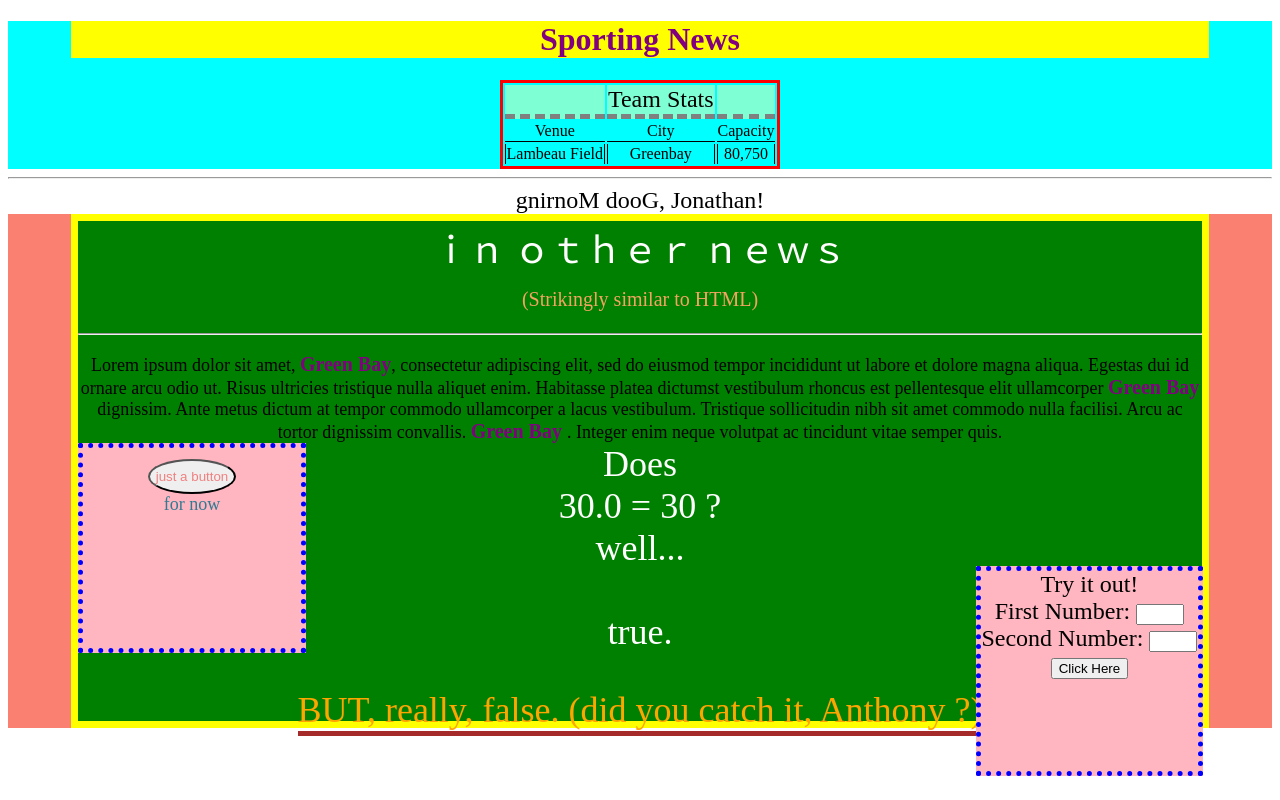
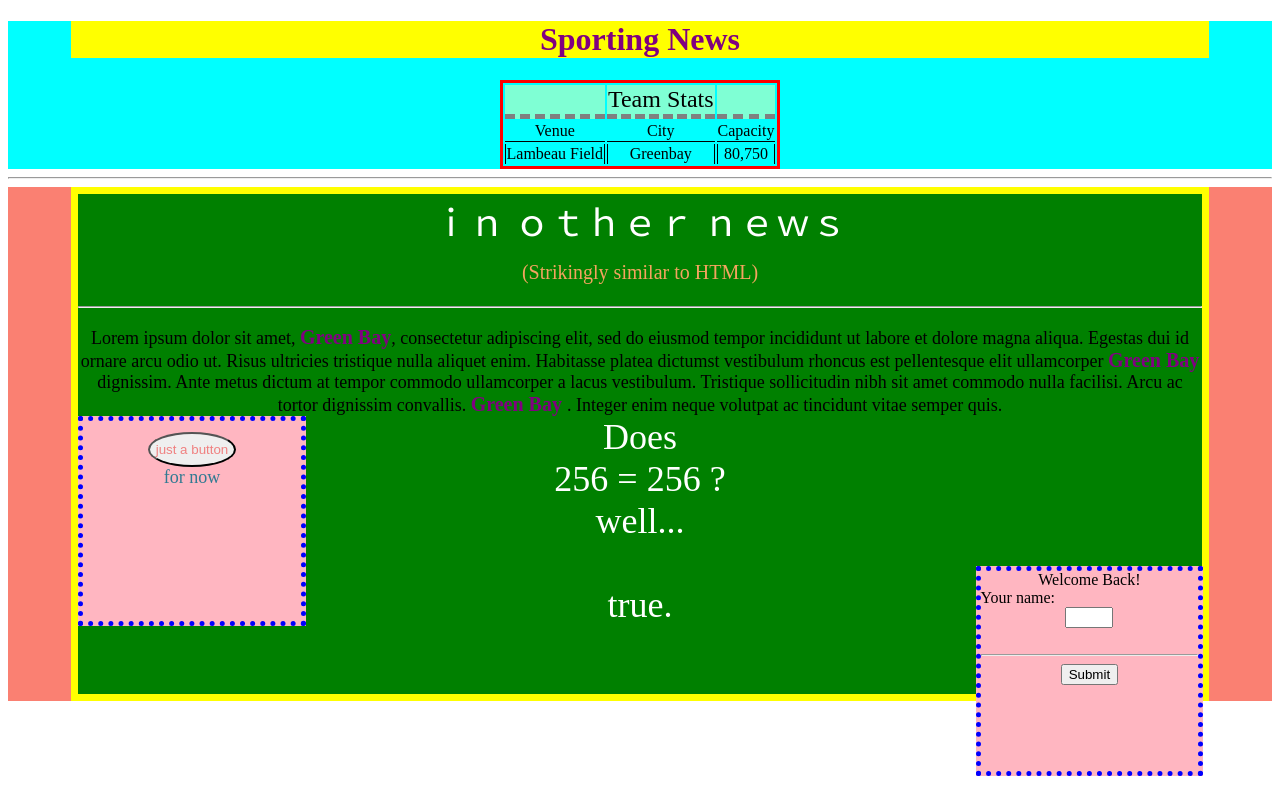
Before and after one commit to amcmullen9291/first-PHP-project, a PHP site: page /site.php in a window 1280 px wide. Run offline with PHP 8.4, Linux system fonts and the light colour scheme; data that the repository does not hold is empty.

Commit message:
user input

```diff
--- a/site.php
+++ b/site.php
@@ -2,21 +2,12 @@
 <html>
     <?php
         $page = $_SERVER['PHP_SELF'];
-        $sec = "30";
-    ?>
-    <head>
-        <meta http-equiv="refresh" content="<?php echo $sec?>;URL='<?php echo $page?>'">
-        <link rel="stylesheet" type="text/css" href="style.css">
-            <meta charset="uft-8">
-        <title>PHP Power</title>
-    </head>
-    <body>
-        <?php
-        $Name = "Anthony";
+        $sec = "";
+        // $Name = "Anthony";
         $Greeting = "Good Morning";
         $City = "Green Bay";
-        $number1 = "30.0";
-        $number2 = 30;
+        $number1 = 256;
+        $number2 = 256;
         if($number1 == $number2){
             $Boolean = "true";
             if($number1 === $number2){
@@ -34,6 +25,15 @@
             $Boolean2 = "";
         }
 
+    ?>
+    <head>
+        <meta http-equiv="refresh" content="<?php echo $sec?>;URL='<?php echo $page?>'">
+        <link rel="stylesheet" type="text/css" href="style.css">
+            <meta charset="uft-8">
+        <title>PHP Power</title>
+    </head>
+    <body>
+        <?php
         echo"
         <div class='tophalf'><center><h1>Sporting News</h1></center>
         <center><table>
@@ -57,8 +57,13 @@
         </div>";
 
         echo "<hr/>";
+        if($_POST['Name']){
+            $Name = $_POST['Name'];
         echo"
         <center id='middle'>$Greeting, $Name!<center>
+        ";
+    }
+    echo"
         <div id='bottom_background'>
         <center><div id='bottom'>
         <div id='bottomSection'>ｉｎ ｏｔｈｅｒ ｎｅｗｓ</div>
@@ -72,7 +77,7 @@
         </div>
         <div id='numbertest'>
         Does
-        <div class='numbers'> $number1  = $number2 ?</div>
+        <div class='numbers'> $number1 = $number2 ?</div>
         <div>well...</div>
         <br/>
         $Boolean.";
@@ -87,14 +92,25 @@
         </center>
         </div>";
         ?>
-        <form class="NumberBox2" action="site.php" method="get">
-            <label><center>Try it out!</center></label>
-            <label>First Number:</label>
-            <input class="inputfields" type="text" name="number"/>
-            <label>Second Number:</label>
-            <input class="inputfields" type="text" name="number2"/><br/>
-            <input id="TopJustButton" type="submit" value="Click Here">
+        <?php
+        pre_r($_POST);
 
+        ?>
+
+        <form class="NumberBox2" action="" method="POST">
+            <label><center>Welcome Back!</center></label>
+            <div><label>Your name:</label></div>
+            <center><input class="inputfields" type="text" name="Name" value=""/></center><br/>
+            <hr/>
+            <center><input id="TopJustButton" type="submit" value="Submit"></center>
         </form>
+        <?php
+        function pre_r( $array ){
+            echo '<pre>';
+            // print_r($array);
+            echo '</pre>';
+            // $Name = $_POST['Name'];
+        }
+        ?>
     </body>
 </html>
--- a/style.css
+++ b/style.css
@@ -78,7 +78,7 @@ td {
     width: 17%; /* Set the width of the sidebar */
 	position: fixed;
     height: 25%;
-	left: 20;
+	left: 20;  /*was left: 20*/
     background-color: lightpink;
 }
 
@@ -107,7 +107,7 @@ td {
 .NumberBox2 {
     align-content:flex-start;
     border: 5px dotted blue;
-    width: 17%; /* Set the width of the sidebar */
+    width: 17%;
 	position: fixed;
     height: 25%;
 	bottom: 3%;
```
Also changed, not shown: controller.php (added, +23 -0 lines).
